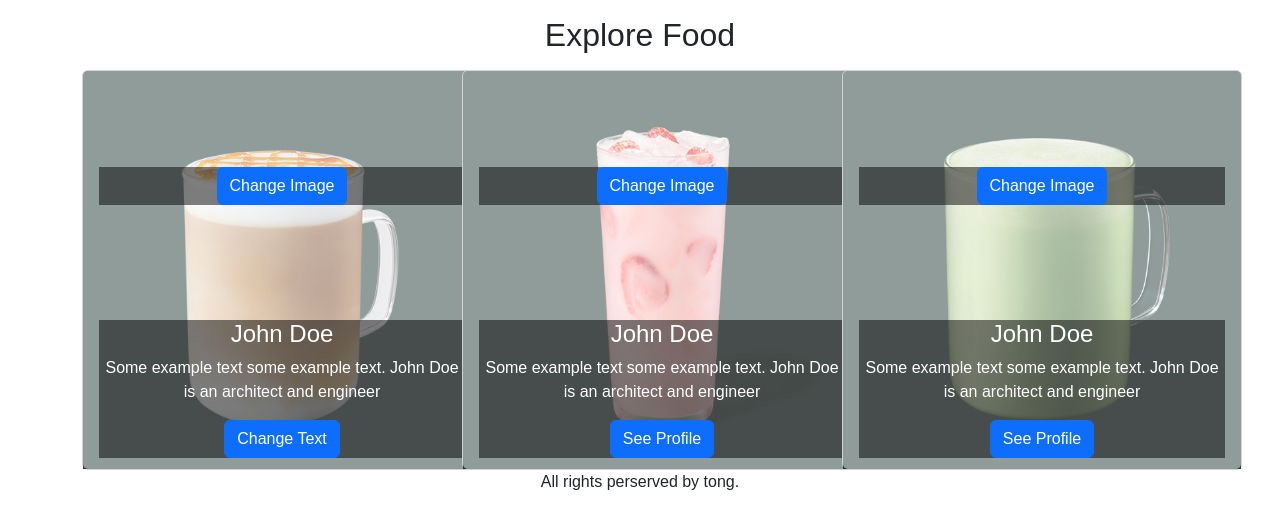
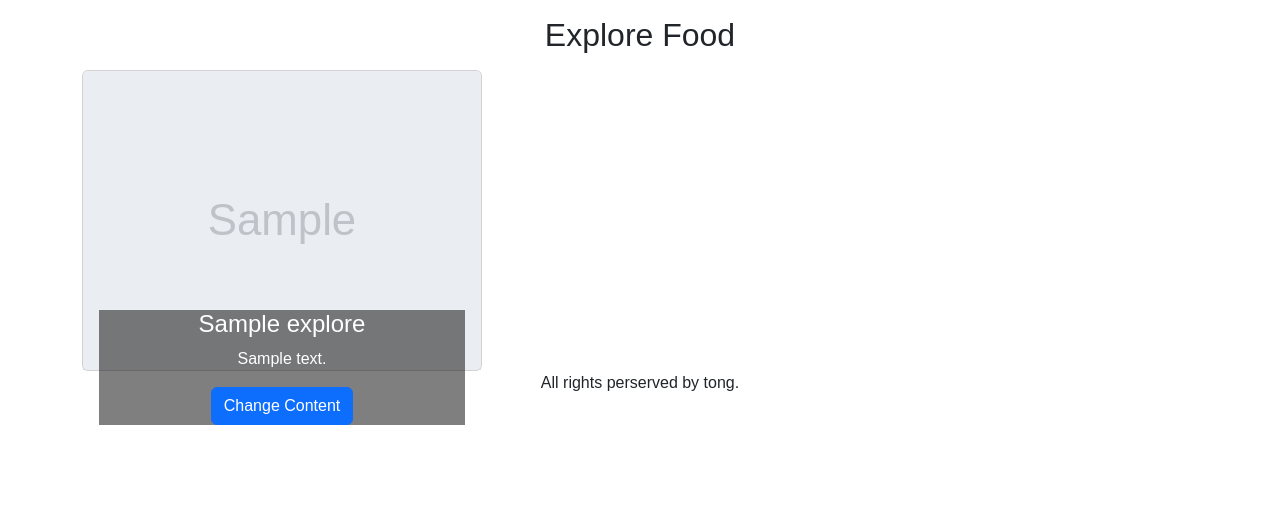
Before and after one commit to blackmutton/project20240714, a PHP site: page /admin.php in a window 1280 px wide. Shown: the part 66-595 px from the top of the page. Run offline with PHP 8.4, Linux system fonts and the light colour scheme; tables that the repository leaves empty or names only in its code hold one stand-in row (values such as "Sample post"); grey boxes marked "Sample" are stand-in pictures.

Commit message:
完成後台更換圖片與文字的功能

```diff
--- a/admin.php
+++ b/admin.php
@@ -1,3 +1,6 @@
+<?php
+include "./api/db.php";
+?>
 <!DOCTYPE html>
 <html lang="en">
 
--- /dev/null
+++ b/api/db.php
@@ -0,0 +1,15 @@
+<?php
+$dsn="mysql:host=localhost;charset=utf8;dbname=project20240714";
+$pdo=new PDO($dsn,'root','');
+function dd($arg){
+    echo "<pre>";
+    print_r($arg);
+    echo "</pre>";
+}
+function a2s($arg){
+    $tmp=[];
+    foreach($arg as $key=>$value){
+        $tmp[]="`$key`='$value'";
+    }
+    return $tmp;
+}
--- a/backend/explore.php
+++ b/backend/explore.php
@@ -1,57 +1,28 @@
+
 <!-- categories start -->
 <section class="container text-center mt-3">
     <h2>Explore Food</h2>
     <div class="row mt-3">
-        <div class="col-12 col-lg-4">
-            <div class="card m-auto" style="width:400px">
-                <img class="card-img-top" src="../images/01.jpg" alt="Card image" style="width:100%">
-                <div class="card-img-overlay text-bottom">
-                    <div class="trans-bg" style="position:relative;bottom:100%;">
-                        <a href="#" class="btn btn-primary">Change Image</a>
-                    </div>
-                    <div class="trans-bg" style="position:relative;bottom:20%;">
-                        <h4 class="card-title">John Doe</h4>
-                        <p class="card-text">Some example text some example text. John Doe is an architect and
-                            engineer
-                        </p>
-                        <a href="#" class="btn btn-primary">Change Text</a>
+    <?php
+            $rows=$pdo->query("select * from `explore`")->fetchAll(PDO::FETCH_ASSOC);
+            foreach($rows as $row){
+            ?>
+            <div class="col-12 col-lg-4">
+                <div class="card m-auto" style="width:400px">
+                    <img class="card-img-top" src="../images/<?=$row['img']?>" alt="Card image" style="width:100%">
+                    <div class="card-img-overlay text-bottom">
+                        <div class="trans-bg">
+                            <h4 class="card-title"><?=$row['title']?></h4>
+                            <p class="card-text"><?=$row['text']?>
+                            </p>
+                            <a href="?do=change_content&id=<?=$row['id']?>" class="btn btn-primary">Change Content</a>
+                        </div>
                     </div>
                 </div>
             </div>
-        </div>
-        <div class="col-12 col-lg-4">
-            <div class="card m-auto" style="width:400px">
-                <img class="card-img-top" src="../images/02.jpg" alt="Card image" style="width:100%">
-                <div class="card-img-overlay text-bottom">
-                    <div class="trans-bg" style="position:relative;bottom:100%;">
-                        <a href="#" class="btn btn-primary">Change Image</a>
-                    </div>
-                    <div class="trans-bg" style="position:relative;bottom:20%;">
-                        <h4 class="card-title">John Doe</h4>
-                        <p class="card-text">Some example text some example text. John Doe is an architect and
-                            engineer
-                        </p>
-                        <a href="#" class="btn btn-primary">See Profile</a>
-                    </div>
-                </div>
-            </div>
-        </div>
-        <div class="col-12 col-lg-4">
-            <div class="card m-auto" style="width:400px">
-                <img class="card-img-top" src="../images/03.jpg" alt="Card image" style="width:100%">
-                <div class="card-img-overlay text-bottom">
-                    <div class="trans-bg" style="position:relative;bottom:100%;">
-                        <a href="#" class="btn btn-primary">Change Image</a>
-                    </div>
-                    <div class="trans-bg" style="position:relative;bottom:20%;">
-                        <h4 class="card-title">John Doe</h4>
-                        <p class="card-text">Some example text some example text. John Doe is an architect and
-                            engineer
-                        </p>
-                        <a href="#" class="btn btn-primary">See Profile</a>
-                    </div>
-                </div>
-            </div>
+            <?php
+            }
+            ?>
         </div>
 </section>
 <!-- categories end -->
```
Also changed, not shown: api/edit_content.php (added, +47 -0 lines), api/edit_menu.php (added, +52 -0 lines), backend/change_content.php (added, +16 -0 lines), backend/change_menu.php (added, +20 -0 lines), backend/menu.php (+12 -57 lines).
